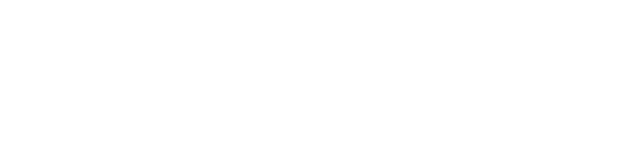
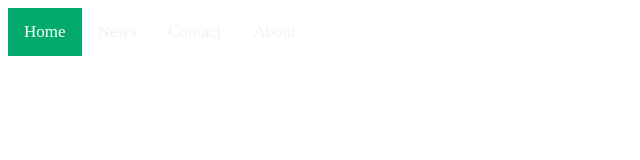
Before and after one commit to AbdoRagae74/ITI_Dotnet_VC_Task_Day02, a plain HTML site: page index.html in a window 1280 px wide. Shown: the whole page, without its empty margins (0-640 px from the left). Drawn offline with Linux system fonts and the light colour scheme.

Commit message:
Added Navbar

```diff
--- a/index.html
+++ b/index.html
@@ -7,6 +7,11 @@
     <link rel="stylesheet" href="style.css">
 </head>
 <body>
-
+    <nav>
+        <a class="active" href="#home">Home</a>
+        <a href="#news">News</a>
+        <a href="#contact">Contact</a>
+        <a href="#about">About</a>
+    </nav>
 </body>
 </html>
--- a/style.css
+++ b/style.css
@@ -0,0 +1,19 @@
+nav a {
+    float: left;
+    color: #f2f2f2;
+    text-align: center;
+    padding: 14px 16px;
+    text-decoration: none;
+    font-size: 17px;
+  }
+
+
+  nav a:hover {
+    background-color: #ddd;
+    color: black;
+  }
+
+  nav a.active {
+    background-color: #04AA6D;
+    color: white;
+  }
```
